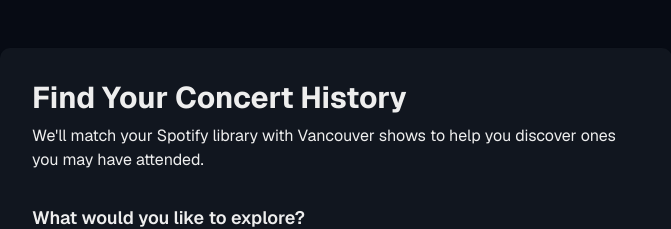
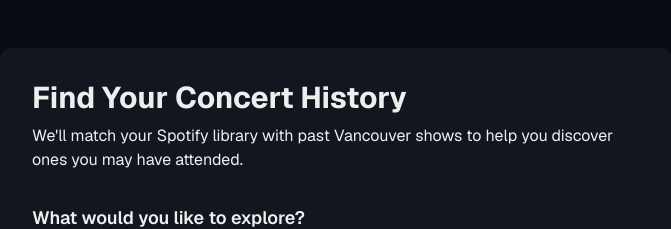
Before and after one commit to artur21kim/vancouver-concerts, a Next.js app: page /questionnaire in a window 1280 px wide. Shown: the top 229 px of the page, without its empty margins (304-975 px from the left). Built offline with nearby package versions, Linux system fonts and the light colour scheme; no server answers.

Commit message:
fix(questionnaire): title update

```diff
--- a/app/questionnaire/page.tsx
+++ b/app/questionnaire/page.tsx
@@ -190,8 +190,8 @@
 
   const pageTitle = matchScope === 'past' ? 'Find Your Concert History' : 'Find Upcoming Shows';
   const pageSubtitle = matchScope === 'past'
-    ? "We'll match your Spotify library with Vancouver shows to help you discover ones you may have attended."
-    : "We'll only search for shows from this year onwards to match your history.";
+    ? "We'll match your Spotify library with past Vancouver shows to help you discover ones you may have attended."
+    : "We'll match your Spotify library with upcoming Vancouver shows to help you discover ones you may have missed.";
 
   return (
     <div className="min-h-screen bg-background py-12 px-4">
```
